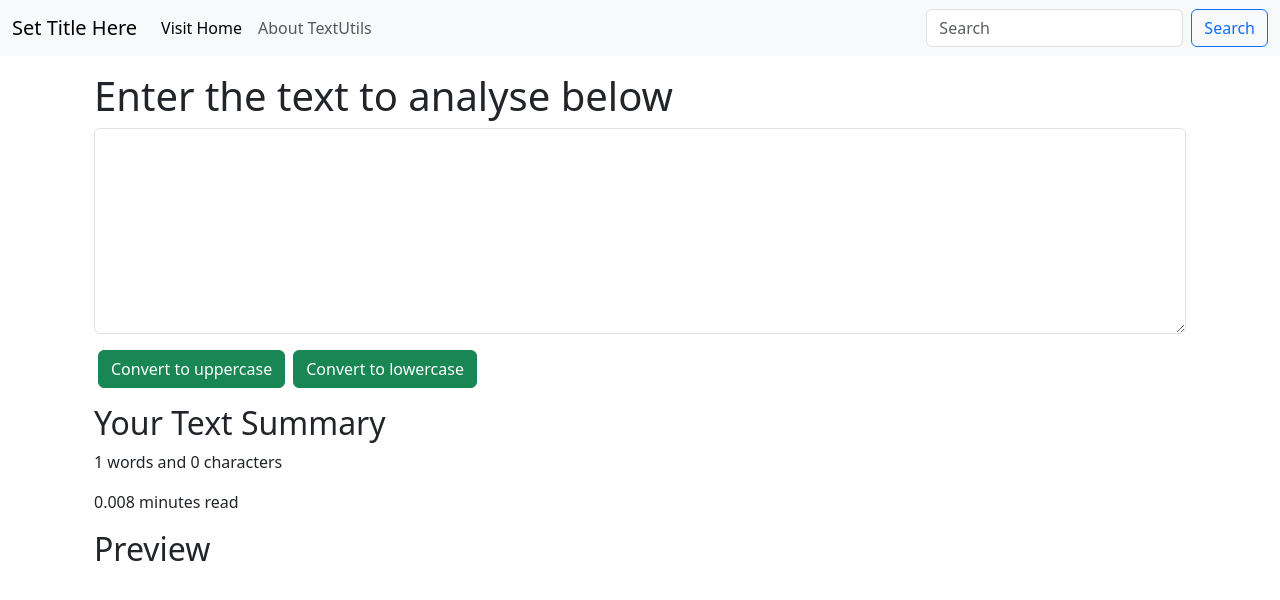
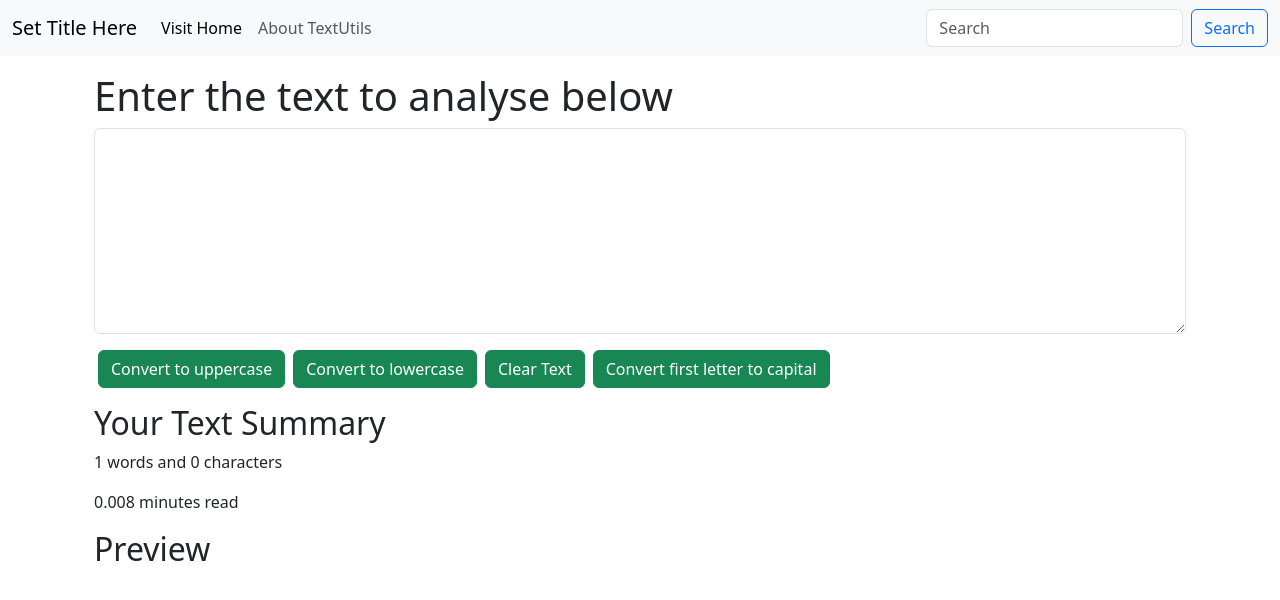
Before and after one commit to charvik42/TextUtils, a React (Create React App) app: page / in a window 1280 px wide. Shown: the top 600 px of the page. Built offline with nearby package versions, Linux system fonts and the light colour scheme.

Commit message:
Added clear text and capitalise first word button

```diff
--- a/src/components/TextForm.js
+++ b/src/components/TextForm.js
@@ -10,6 +10,14 @@ export default function TextForm(props) {
     const handleDownClick = ()=>{
         /*console.log("Lowercase was clicked " + text);*/
         let newText = text.toLowerCase();
+        setText(newText);
+    }
+    const handleClearText = ()=>{
+        let newText = '';
+        setText(newText);
+    }
+    const handleFirst = ()=>{
+        let newText = text.charAt(0).toUpperCase() + text.slice(1);;
         setText(newText);
     }
     const handleOnChange = (event)=>{
@@ -28,6 +36,9 @@ export default function TextForm(props) {
             </div>
             <button className="btn btn-success mx-1" onClick={handleUpClick}>Convert to uppercase</button>
             <button className="btn btn-success mx-1" onClick={handleDownClick}>Convert to lowercase</button>
+            <button className="btn btn-success mx-1" onClick={handleClearText}>Clear Text</button>
+            <button className="btn btn-success mx-1" onClick={handleFirst}>Convert first letter to capital</button>
+
             </div>
             <div className="container my-3">
                 <h2>Your Text Summary</h2>
```
